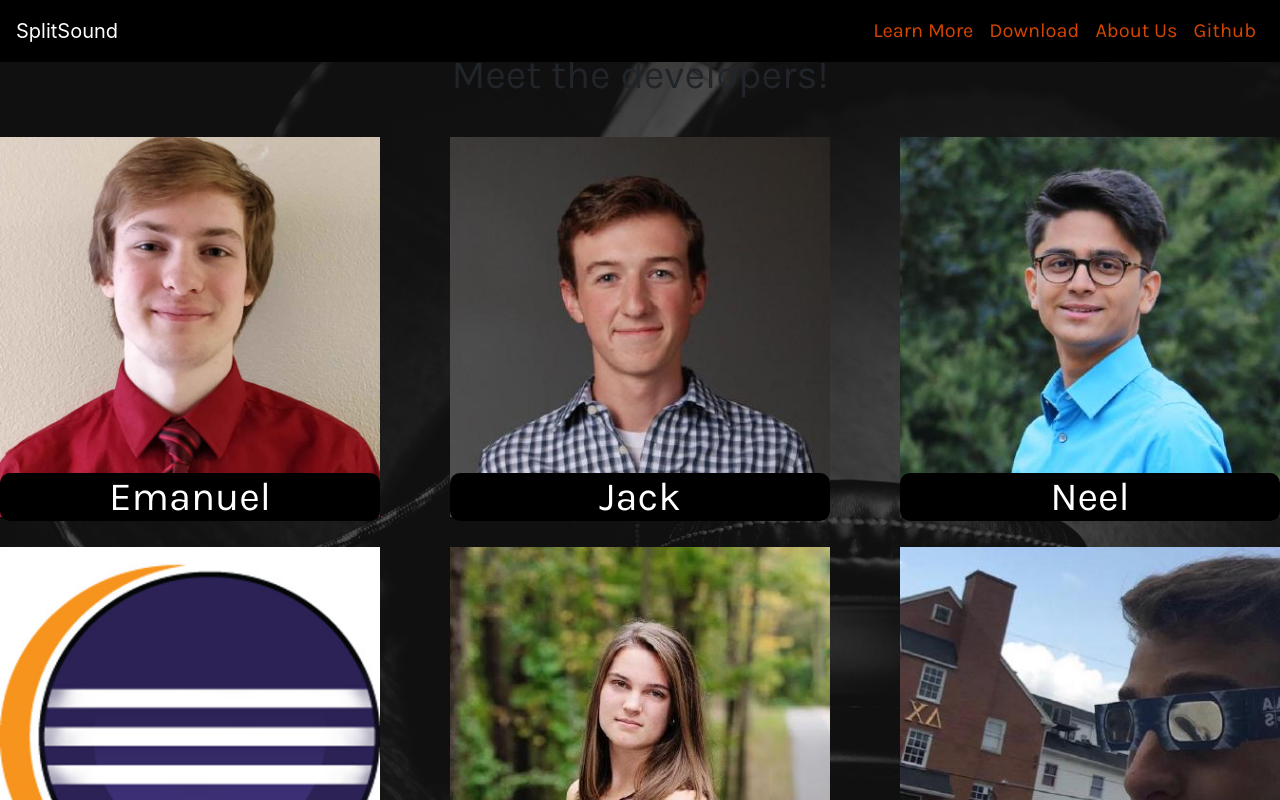
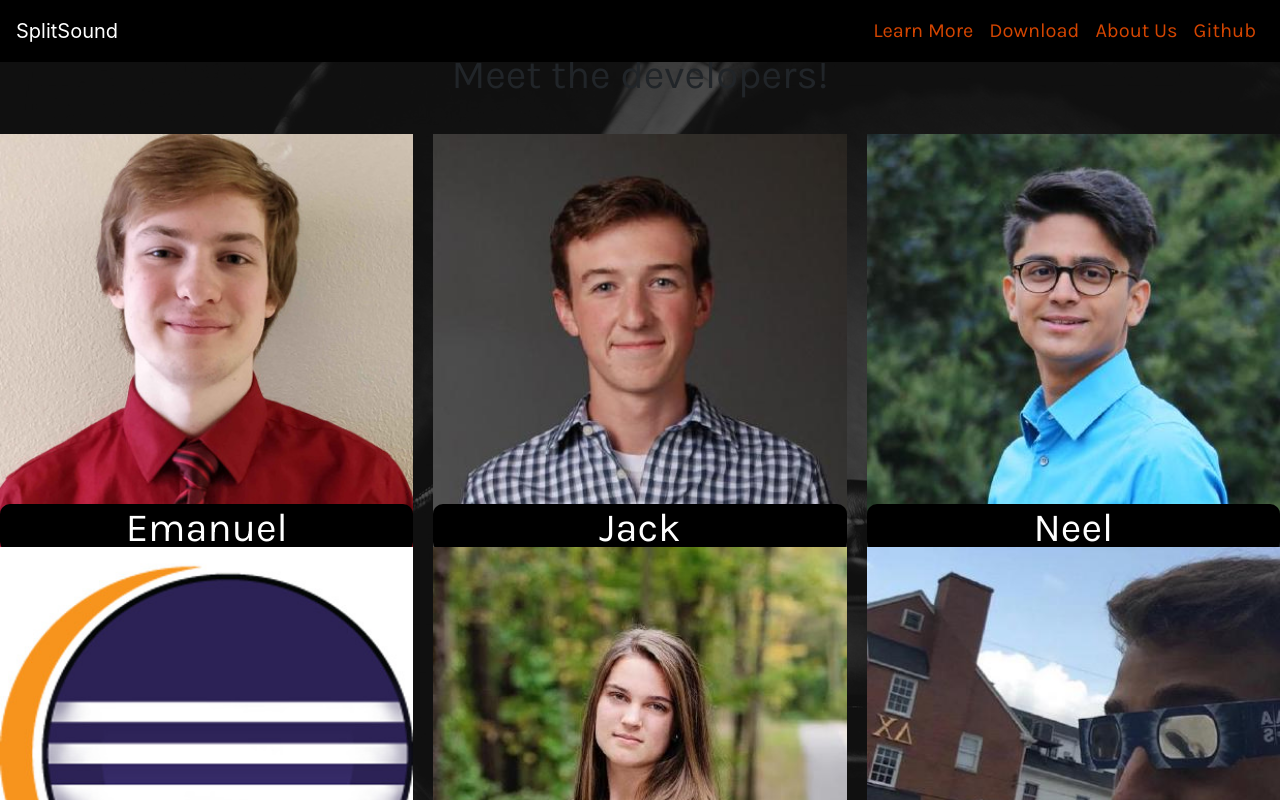
Before and after one commit to symboxtra/SplitSound-Web, a Vue app: page /#/about-us in a window 1280 px wide. Shown: the top 800 px of the page. Built offline with nearby package versions, Linux system fonts and the light colour scheme.

Commit message:
fixed grid padding whoops

```diff
--- a/src/assets/css/components-style/about-us-style.css
+++ b/src/assets/css/components-style/about-us-style.css
@@ -4,8 +4,7 @@
         grid-template-rows: 1fr repeat(6, 3fr);
         text-align: center;
         justify-items: center;
-        grid-gap: 30px;
-        grid-column-gap: 70px;
+        grid-column-gap: 20px;
         margin-top: 10%;
     }
 
@@ -46,7 +45,6 @@
         grid-template-rows: 1fr 5fr 5fr;
         grid-template-columns: repeat(3, 1fr);
         margin-top: 0;
-        height: 100vh;
         grid-template-areas: "mt mt mt" "u0 u1 u2" "u3 u4 u5"
     }
 
```
